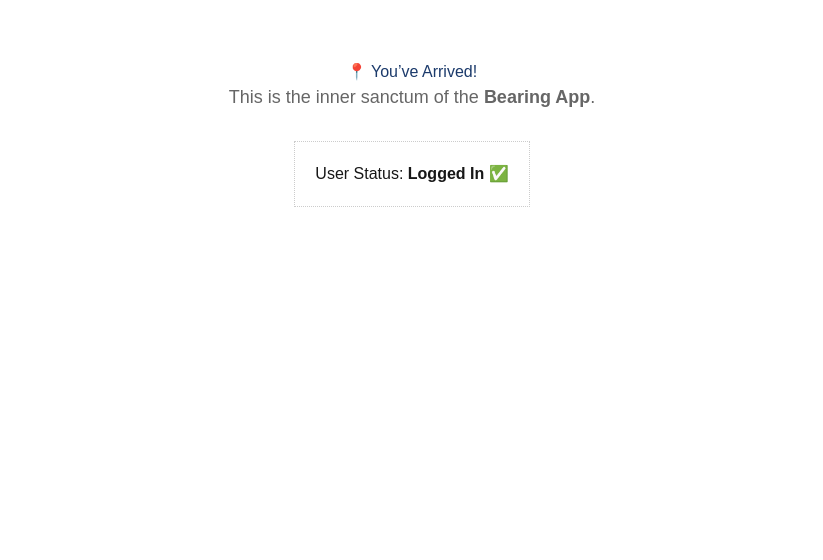
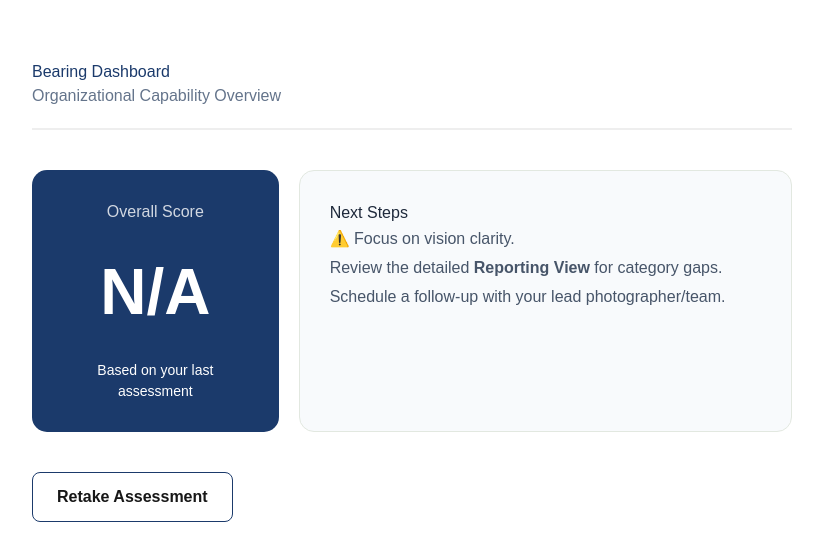
Before and after one commit to jljonesphotography-eng/bearing-app, a Next.js app: page /dashboard in a window 1280 px wide. Shown: the top 560 px of the page, without its empty margins (228-1051 px from the left). Built offline with nearby package versions, Linux system fonts and the light colour scheme; no server answers; the database is empty.

Commit message:
Step 4: Built the Dashboard page

```diff
--- a/app/dashboard/page.js
+++ b/app/dashboard/page.js
@@ -1,15 +1,74 @@
 'use client';
+import { useState, useEffect } from 'react';
+import { createClient } from '@supabase/supabase-js';
+
+const supabase = createClient(
+  process.env.NEXT_PUBLIC_SUPABASE_URL,
+  process.env.NEXT_PUBLIC_SUPABASE_ANON_KEY
+);
 
 export default function DashboardPage() {
+  const [score, setScore] = useState(null);
+  const [loading, setLoading] = useState(true);
+
+  useEffect(() => {
+    async function fetchLatestScore() {
+      const { data: { user } } = await supabase.auth.getUser();
+
+      // Fetch the most recent submission for this user
+      const { data, error } = await supabase
+        .from('responses')
+        .select('answer_value')
+        .order('created_at', { ascending: false })
+        .limit(3); // Looking at the last 3 answers (our sample set)
+
+      if (data && data.length > 0) {
+        const total = data.reduce((acc, curr) => acc + curr.answer_value, 0);
+        const average = (total / data.length).toFixed(1);
+        // Convert 1-5 scale to a percentage (e.g., 4.0 = 80%)
+        setScore((average / 5) * 100);
+      }
+      setLoading(false);
+    }
+    fetchLatestScore();
+  }, []);
+
+  if (loading) return <div style={{ padding: '100px', textAlign: 'center' }}>Analyzing Capabilities...</div>;
+
   return (
-    <div style={{ padding: '60px', textAlign: 'center', fontFamily: 'Arial, sans-serif' }}>
-      <h1 style={{ color: '#1B3A6B' }}>📍 You’ve Arrived!</h1>
-      <p style={{ fontSize: '18px', color: '#666' }}>
-        This is the inner sanctum of the <strong>Bearing App</strong>.
-      </p>
-      <div style={{ marginTop: '30px', padding: '20px', border: '1px dotted #ccc', display: 'inline-block' }}>
-        <p>User Status: <strong>Logged In ✅</strong></p>
+    <div style={{ maxWidth: '800px', margin: '40px auto', padding: '20px', fontFamily: 'sans-serif' }}>
+      <header style={{ borderBottom: '2px solid #eee', paddingBottom: '20px', marginBottom: '40px' }}>
+        <h1 style={{ color: '#1B3A6B', margin: 0 }}>Bearing Dashboard</h1>
+        <p style={{ color: '#64748b' }}>Organizational Capability Overview</p>
+      </header>
+
+      <div style={{ display: 'grid', gridTemplateColumns: '1fr 2fr', gap: '20px' }}>
+        {/* Score Card */}
+        <div style={{ padding: '30px', backgroundColor: '#1B3A6B', color: 'white', borderRadius: '15px', textAlign: 'center' }}>
+          <h3 style={{ margin: 0, opacity: 0.8 }}>Overall Score</h3>
+          <div style={{ fontSize: '64px', fontWeight: 'bold', margin: '20px 0' }}>
+            {score ? `${score}%` : 'N/A'}
+          </div>
+          <p style={{ fontSize: '14px' }}>Based on your last assessment</p>
+        </div>
+
+        {/* Insights Card */}
+        <div style={{ padding: '30px', backgroundColor: '#f8fafc', borderRadius: '15px', border: '1px solid #e2e8e0' }}>
+          <h3 style={{ marginTop: 0, color: '#1e293b' }}>Next Steps</h3>
+          <ul style={{ color: '#475569', lineHeight: '1.8' }}>
+            <li>{score > 70 ? "✅ Your core strategy is strong." : "⚠️ Focus on vision clarity."}</li>
+            <li>Review the detailed <strong>Reporting View</strong> for category gaps.</li>
+            <li>Schedule a follow-up with your lead photographer/team.</li>
+          </ul>
+        </div>
       </div>
+
+      <button
+        onClick={() => window.location.href = '/assessment'}
+        style={{ marginTop: '40px', padding: '12px 24px', backgroundColor: 'white', border: '1px solid #1B3A6B', borderRadius: '8px', cursor: 'pointer', fontWeight: 'bold' }}
+      >
+        Retake Assessment
+      </button>
     </div>
   );
 }
```
